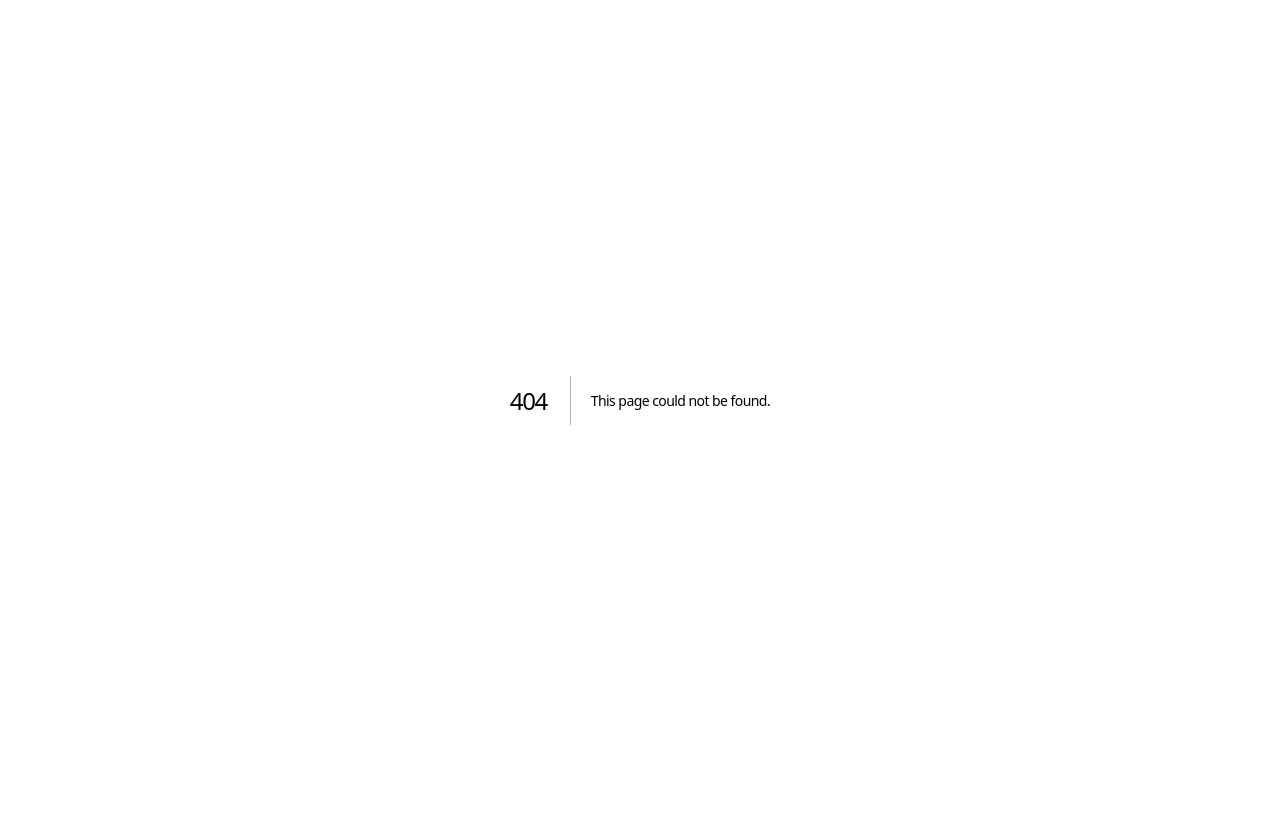
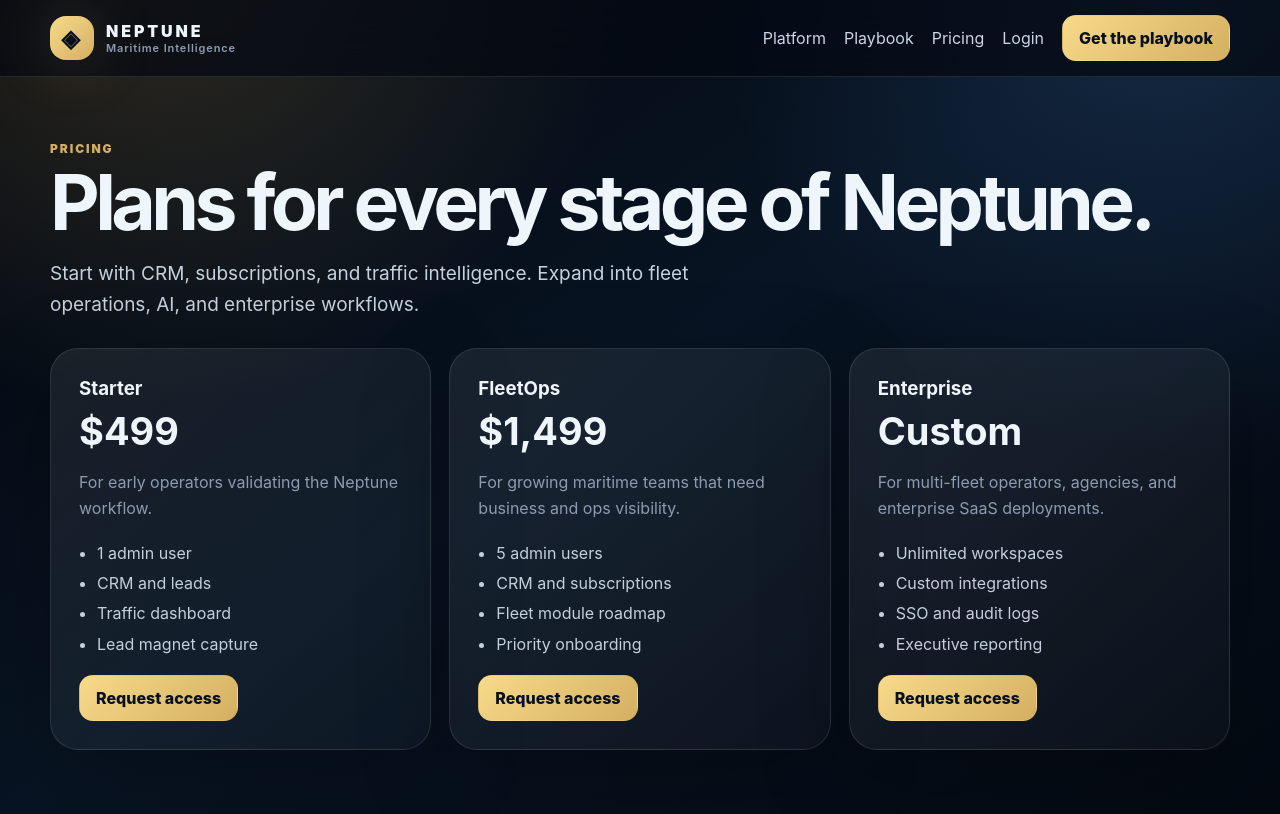
Before and after one commit to eagleconsulting954-a11y/Neptune-product, a Next.js app: page /pricing in a window 1280 px wide. Before the commit this address had no page. Built offline with nearby package versions, Linux system fonts and the light colour scheme.

Commit message:
Add pricing page

```diff
--- /dev/null
+++ b/app/pricing/page.tsx
@@ -0,0 +1,17 @@
+import Link from "next/link";
+import { SiteHeader } from "@/components/SiteHeader";
+
+const plans = [
+  { name: "Starter", price: "$499", description: "For early operators validating the Neptune workflow.", features: ["1 admin user", "CRM and leads", "Traffic dashboard", "Lead magnet capture"] },
+  { name: "FleetOps", price: "$1,499", description: "For growing maritime teams that need business and ops visibility.", features: ["5 admin users", "CRM and subscriptions", "Fleet module roadmap", "Priority onboarding"] },
+  { name: "Enterprise", price: "Custom", description: "For multi-fleet operators, agencies, and enterprise SaaS deployments.", features: ["Unlimited workspaces", "Custom integrations", "SSO and audit logs", "Executive reporting"] }
+];
+
+export default function PricingPage() {
+  return (
+    <>
+      <SiteHeader />
+      <main className="section"><div className="container"><div className="eyebrow">Pricing</div><h1>Plans for every stage of Neptune.</h1><p className="lede">Start with CRM, subscriptions, and traffic intelligence. Expand into fleet operations, AI, and enterprise workflows.</p><div className="pricing-grid">{plans.map(plan => <article className="card price" key={plan.name}><h3>{plan.name}</h3><strong>{plan.price}</strong><p>{plan.description}</p><ul>{plan.features.map(feature => <li key={feature}>{feature}</li>)}</ul><Link href="/#lead-magnet" className="btn gold">Request access</Link></article>)}</div></div></main>
+    </>
+  );
+}
```
